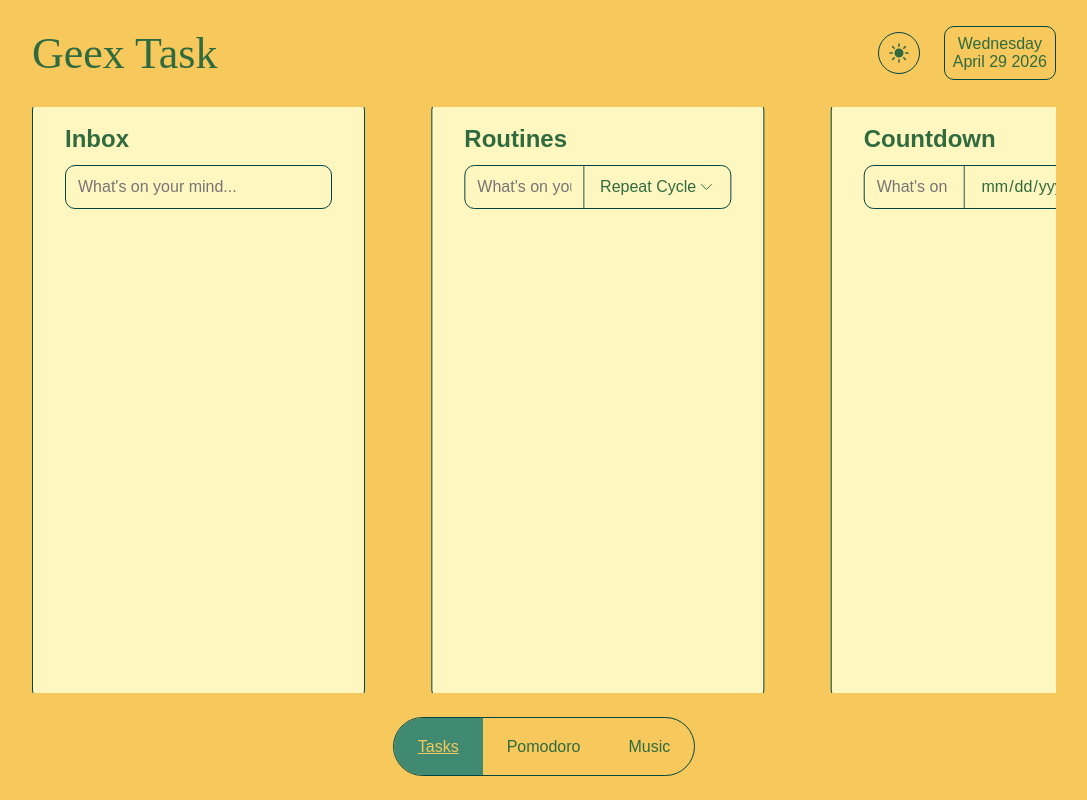
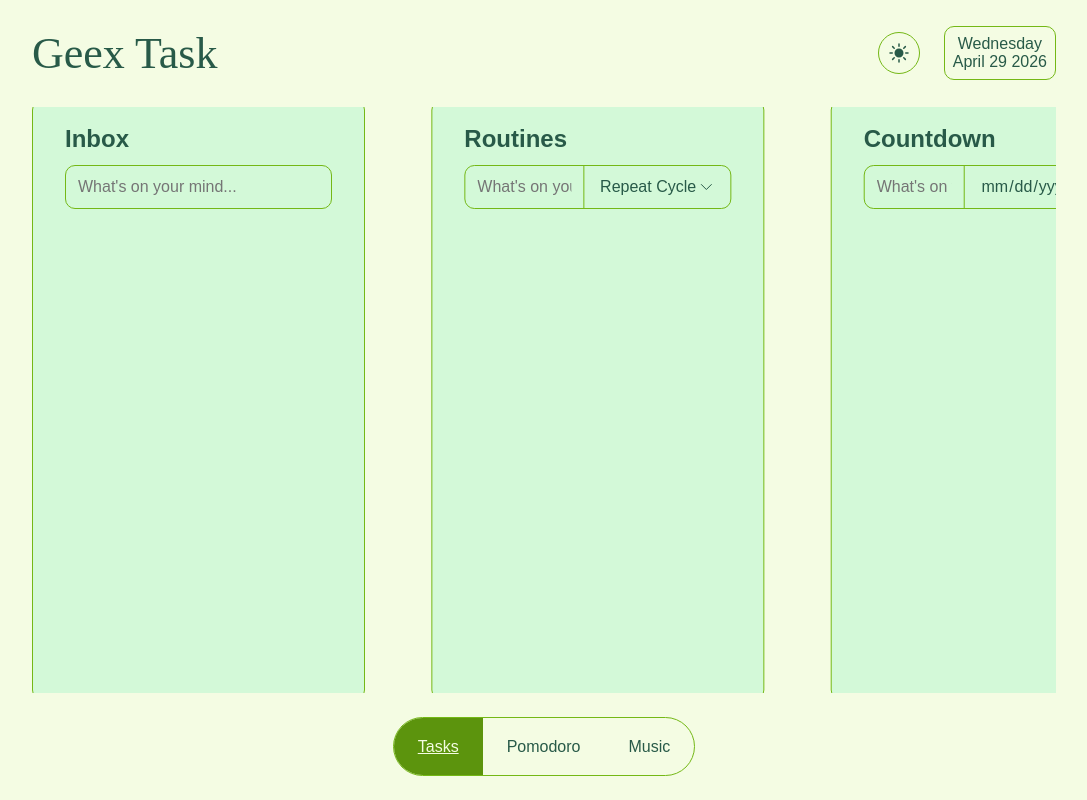
Before and after one commit to mrgeex/geextask, a website built with Parcel: page index.html in a window 1280 px wide. Both pictures are taken after a click on the element 994 px from the left and 53 px from the top of the page. Shown: the whole page, without its empty margins (96-1183 px from the left). Built offline with nearby package versions, Linux system fonts and the light colour scheme; files whose address does not match are found by name.

Commit message:
Change light mode colors

```diff
--- a/src/css/style.css
+++ b/src/css/style.css
@@ -26,11 +26,11 @@ SPACING SYSTEM (px)
 
 - Primary:
 -- LIGHT
-  --primary: #f7c85c;
-  --secondary: #fff6c0;
-  --text: #2f6b3f;
-  --border: #004643;
-  --active: #408a71;
+  --primary: #f4fce3;
+  --secondary: #d3f9d8;
+  --text: #285a48;
+  --border: #74b816;
+  --active: #5c940d;
 
 -- DARK
   --primary: #091413;
@@ -78,11 +78,11 @@ Default: 10px
 }
 
 .light {
-  --primary: #f7c85c;
-  --secondary: #fff6c0;
-  --text: #2f6b3f;
-  --border: #004643;
-  --active: #408a71;
+  --primary: #f4fce3;
+  --secondary: #d3f9d8;
+  --text: #285a48;
+  --border: #74b816;
+  --active: #5c940d;
   color-scheme: light;
 }
 
@@ -242,7 +242,7 @@ header .theme__switch svg {
 
 #todo__routines,
 #todo__countdown {
-  border-right: 1px solid #285a48;
+  border-right: 1px solid var(--border);
   border-radius: 0;
 }
 
```
